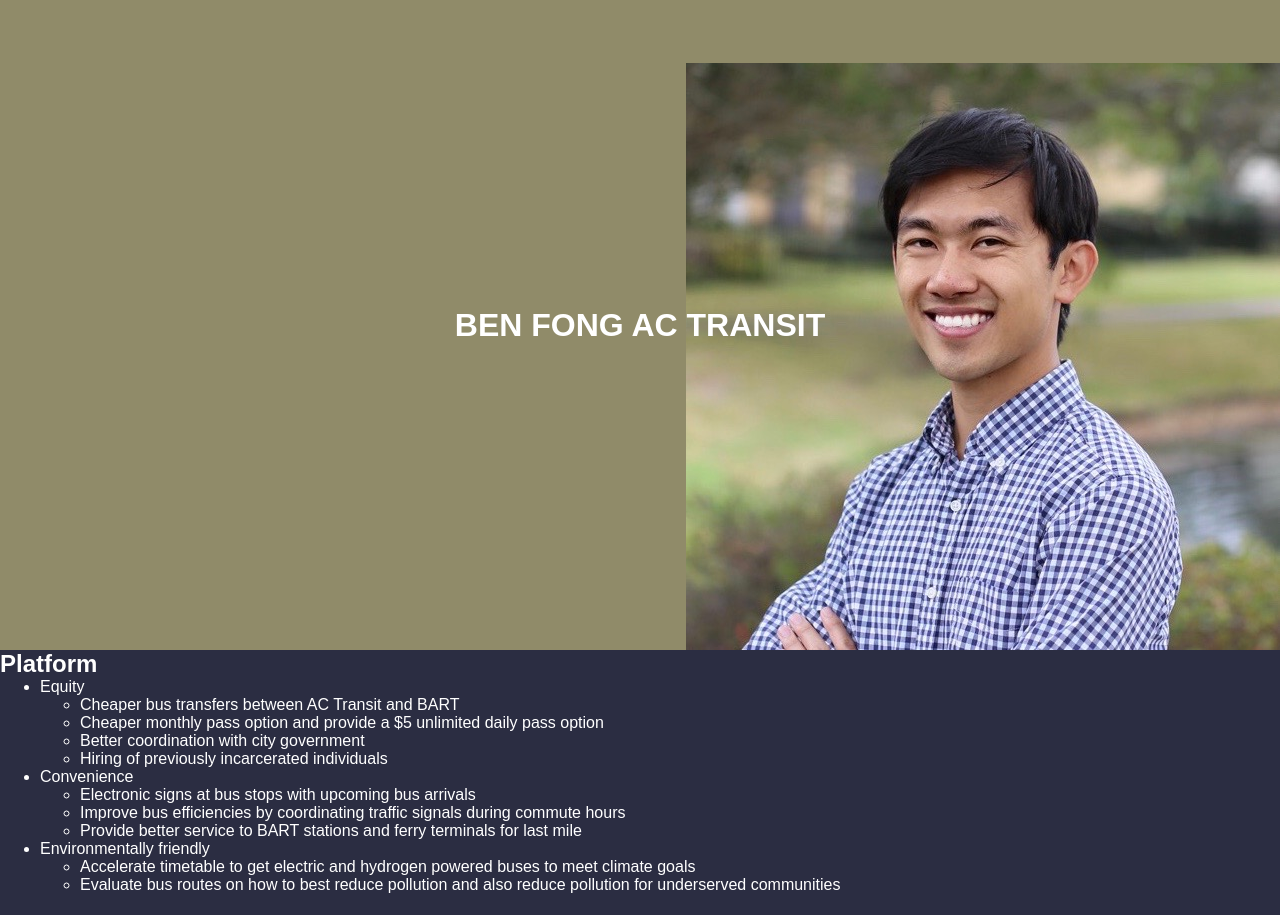
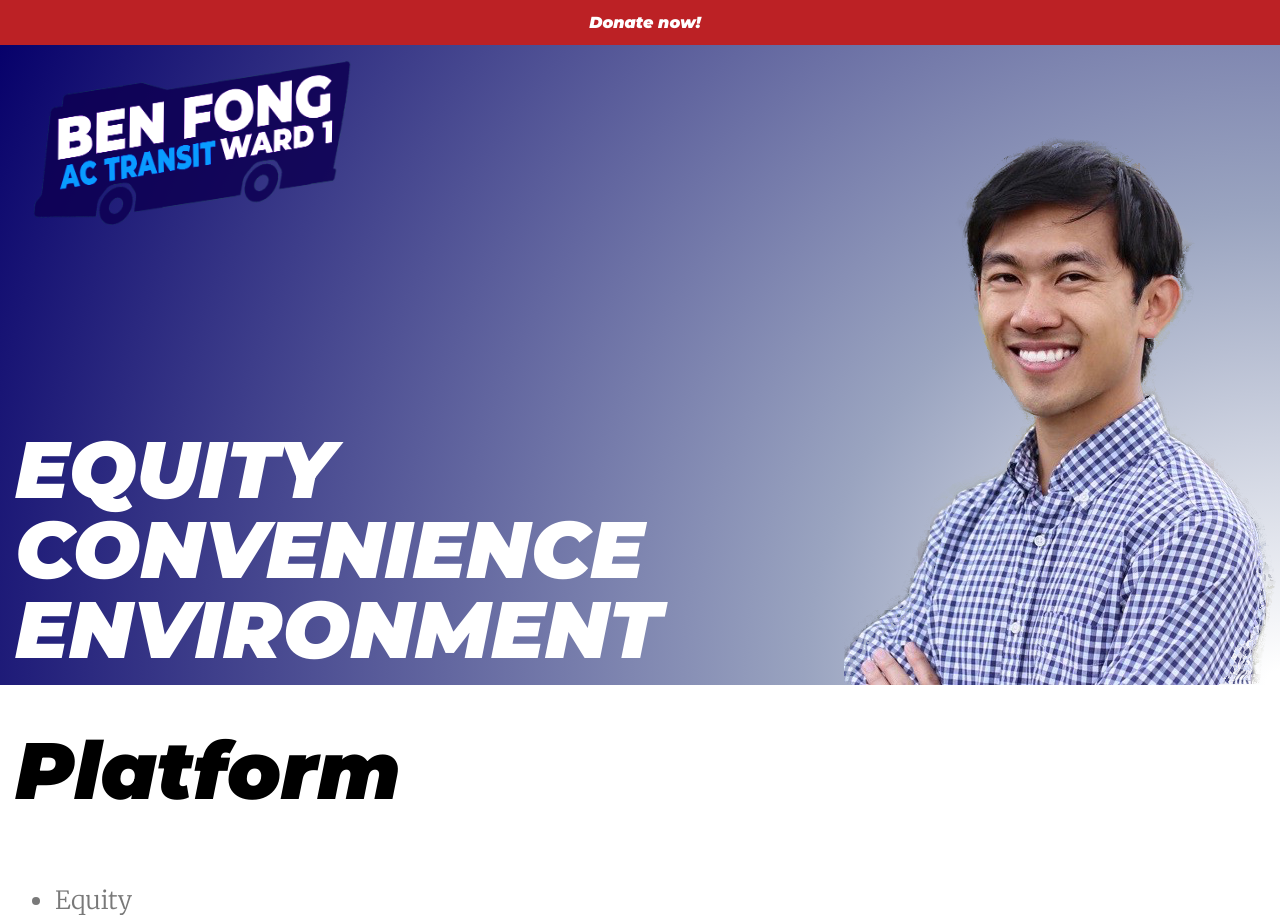
Before and after one commit to alexrivadeneira/ac-fong, a plain HTML site: page index.html in a window 1280 px wide. Shown: the top 915 px of the page. Drawn offline with Linux system fonts and the light colour scheme.

Commit message:
basic layout

```diff
--- a/index.html
+++ b/index.html
@@ -4,17 +4,31 @@
     <meta charset="utf-8">
     <title>Ben Fong for AC Transit Board</title>
     <link rel="stylesheet" type="text/css" href="styles.css">
+    <link href="https://fonts.googleapis.com/css2?family=Merriweather:wght@300&display=swap" rel="stylesheet">
+    <link href="https://fonts.googleapis.com/css2?family=Montserrat:ital,wght@1,900&display=swap" rel="stylesheet">
+
   </head>
   <body>
 
-  <header class="parallax-wrapper">
-    <div class="parallax">
-      <h1>BEN FONG AC TRANSIT</h1>
-    </div>
+
+  <div class="announcement">
+    Donate now!
+  </div>
+  <header class="hero">
+      <img src="ben-bus-logo.png" class="hero--logo" alt="fong for ac transit logo"/>
+      <img src="ben.png" class="hero--ben-profile" alt="fong for ac transit logo"/>
+
+      <div class="hero--textarea">
+        <h1>EQUITY</h1>
+        <h1>CONVENIENCE</h1>
+        <h1>ENVIRONMENT</h1>
+
+      </div>
+
+
   </header>
   <main>
-    <section>
-      <h1>Platform</h1>
+      <h2>Platform</h2>
       <ul>
         <li>Equity</li>
         <ul>
@@ -37,10 +51,8 @@
       </ul>
   </main>
 
-    </section>
-
     <section>
-      <h1>About</h1>
+      <h2>About</h2>
       <p>Ben Fong is a transportation activist with experience in both public service and has</p>
       <ul>
         <li>Transportation advocate - as a Director at the stationless bike and e-scooter company Spin, Ben has helped improve transportation in over 70 cities across the US. Ben has overseen the development of </li>
@@ -51,7 +63,7 @@
     </section>
 
     <section>
-      <h1>Donate</h1>
+      <h2>Donate</h2>
     </section>
 
     <script src="scripts.js"></script>
--- a/scripts.js
+++ b/scripts.js
@@ -1,25 +1,25 @@
-// Parallax effect
-// Adapted from @ilonacodes article ->  https://link.medium.com/7fFiON6Q1X
-
-// Update : added throttle to increase performance
-window.addEventListener('scroll', throttle(parallax, 14));
-
-function throttle(fn, wait) {
-  var time = Date.now();
-  return function() {
-    if ((time + wait - Date.now()) < 0) {
-      fn();
-      time = Date.now();
-    }
-  }
-};
-
-function parallax() {
-  var scrolled = window.pageYOffset;
-  var parallax = document.querySelector(".parallax");
-  // You can adjust the 0.4 to change the speed
-	var coords = (scrolled * 0.4) + 'px'
-  parallax.style.transform = 'translateY(' + coords + ')';
-};
-
-console.log('scripts');
+// // Parallax effect
+// // Adapted from @ilonacodes article ->  https://link.medium.com/7fFiON6Q1X
+//
+// // Update : added throttle to increase performance
+// window.addEventListener('scroll', throttle(parallax, 14));
+//
+// function throttle(fn, wait) {
+//   var time = Date.now();
+//   return function() {
+//     if ((time + wait - Date.now()) < 0) {
+//       fn();
+//       time = Date.now();
+//     }
+//   }
+// };
+//
+// function parallax() {
+//   var scrolled = window.pageYOffset;
+//   var parallax = document.querySelector(".parallax");
+//   // You can adjust the 0.4 to change the speed
+// 	var coords = (scrolled * 0.4) + 'px'
+//   parallax.style.transform = 'translateY(' + coords + ')';
+// };
+//
+// console.log('scripts');
--- a/styles.css
+++ b/styles.css
@@ -2,16 +2,91 @@
     overflow-y: hidden;
 }
 
-.parallax {
-    background-image: url('FONG_BEN.jpg');
-    background-repeat: no-repeat;
-    background-position: bottom right;
+
+.announcement{
+    height: 35px;
+    display: flex;
+    align-items: center;
+    justify-content: center;
+    background: #bc2125;
+    position: absolute;
+    top: 0px;
+    width: 100%;
+    color: #fff;
+    z-index: 1;
+    padding: 5px;
+    text-align: center;
+    font-family: 'Montserrat', sans-serif;
+}
+
+header {
+    top: 35px;
+    position: relative;
     height: 650px;
-    background-color: #908b69;
+    background: rgb(255,255,255);
+    background: radial-gradient(circle at right bottom, rgba(255,255,255,1) 1%, rgba(154,164,192,1) 33%, rgba(6,0,106,1) 100%);
+    /*background: radial-gradient(circle at right bottom, rgba(6,0,106,1) 1%, rgba(154,164,192,1) 73%, rgba(255,255,255,1) 100%);*/
+    padding: 0px;
+}
+
+@media(max-width: 680px){
+    header {
+        height: 450px;
+    }
+}
+
+
+.hero--ben-profile{
+    position: absolute;
+    bottom: 0;
+    right: 0;
+}
+
+@media(max-width: 680px){
+    .hero--ben-profile{
+        width: 75%;
+    }
+}
+
+
+.hero--logo{
+    width: 350px;
+    position: absolute;
+    top: 15px;
+    left: 15px;
+}
+
+.hero--textarea{
+    position: absolute;
+    bottom: 15px;
+    left: 15px;
+}
+
+.hero h1, h2{
+    font-family: 'Montserrat', sans-serif;
+    font-size: 80px;
+    line-height: 1;
+}
+
+@media(max-width: 680px){
+    .hero h1, h2{
+        font-family: 'Montserrat', sans-serif;
+        font-size: 35px;
+        line-height: 1;
+    }
 }
 
 
 
+
+
+
+
+
+
+section, main{
+    padding: 15px;
+}
 /* Only for the pen */
 html, body {
     margin: 0;
@@ -21,7 +96,6 @@ html, body {
 
 main {
     min-height: 500px;
-    background-color: #2b2d42;
 }
 
 .parallax {
@@ -36,6 +110,24 @@ h1, p, ul, li {
     color: #fff;
 }
 
+p, ul, li{
+    font-family: "Merriweather", Sans-serif;
+    font-weight: 100px;
+    line-height: 1.8em;
+    color: #797979;
+    font-size: 25px;
+}
+
+header h1 {
+    color: #fff;
+    font-size: 60px;
+}
+
+section {
+    background-color: #2b2d42;
+}
+
+
 p {
     font-weight: 500;
     font-size: 1.2em;
```
Also changed, not shown: ben-bus-logo.png (added), ben.png (added), fong-logo.png (added), 4 other files.
